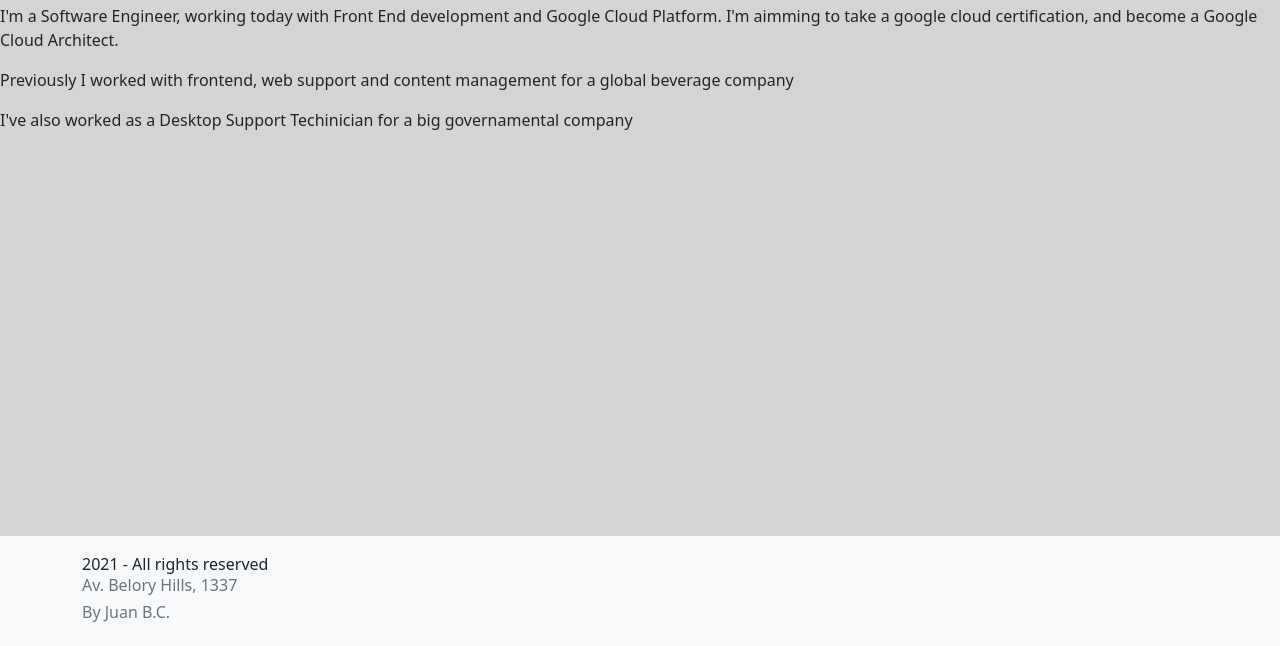
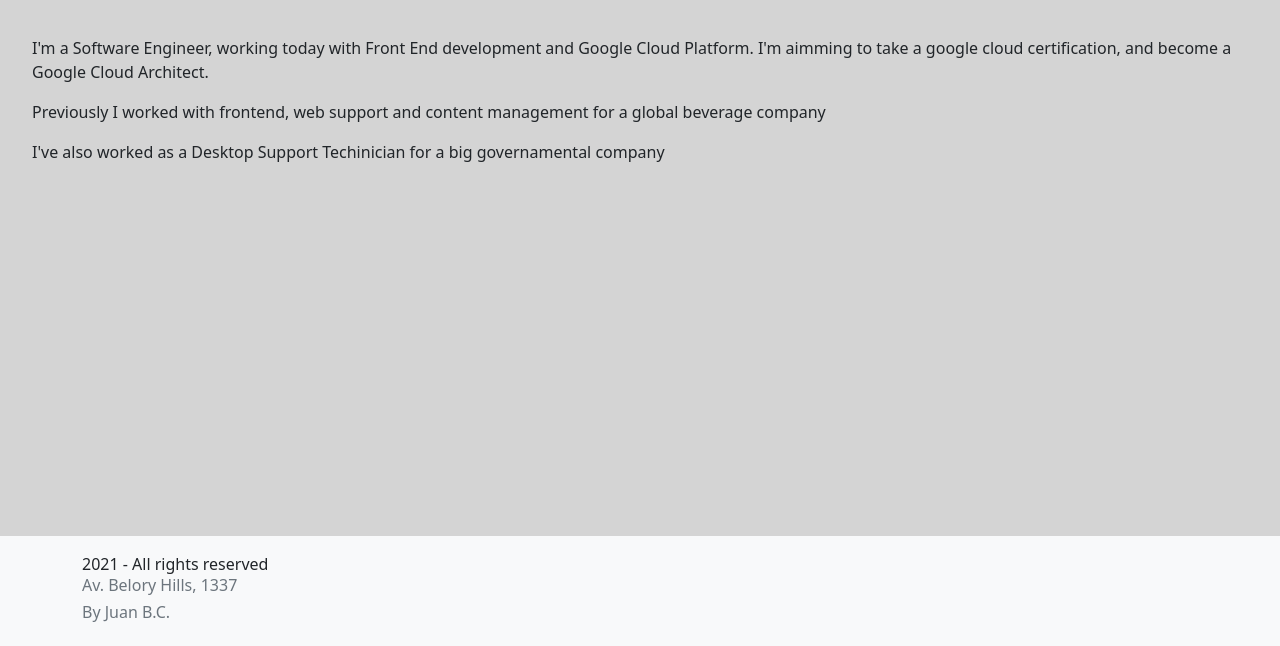
Before and after one commit to juanbc42/portfolio-website, a plain HTML site: page index.html in a window 1280 px wide. Shown: the part 154-800 px from the top of the page. Drawn offline with nearby package versions, Linux system fonts and the light colour scheme.

Commit message:
adding custom stylesheet

```diff
--- a/index.html
+++ b/index.html
@@ -13,7 +13,7 @@
       integrity="sha384-EVSTQN3/azprG1Anm3QDgpJLIm9Nao0Yz1ztcQTwFspd3yD65VohhpuuCOmLASjC"
       crossorigin="anonymous"
     />
-    <link rel="stylesheet" type="text/css" href="/public/css/base.css" />
+    <link rel="stylesheet" type="text/css" href="./public/css/base.css"/>
   </head>
 
   <nav class="nav navbar-dark bg-dark px-3 mb-3">
@@ -36,12 +36,14 @@
     <h1>JuanBC - Portfolio</h1>
     <h2>Esse é meu site de teste no GitHUb Pages</h2>
     <div class="main-section">
-      <article class="articles">
-        <p>I'm a Software Engineer, working today with Front End development and Google Cloud Platform. I'm aimming to take a google cloud certification, and become a Google Cloud Architect. </p>
-        <p>Previously I worked with frontend, web support and content management for a global beverage company</p>
-        <p>I've also worked as a Desktop Support Techinician for a big governamental company</p>
+      <article class="article-text">
+        <article>
+          <p>I'm a Software Engineer, working today with Front End development and Google Cloud Platform. I'm aimming to take a google cloud certification, and become a Google Cloud Architect. </p>
+          <p>Previously I worked with frontend, web support and content management for a global beverage company</p>
+          <p>I've also worked as a Desktop Support Techinician for a big governamental company</p>
+        </article>
       </article>
-      <article class="articles"></article>
+
     </div>
     <footer class="footer mt-auto py-3 bg-light">
       <div class="container">
--- /dev/null
+++ b/public/css/article.css
@@ -0,0 +1,3 @@
+article {
+padding: 2em;
+}
--- a/public/css/base.css
+++ b/public/css/base.css
@@ -31,4 +31,9 @@ form li + li {
   margin-top: 1em;
 }
 
+article.article-text {
+  padding: 2em;
+}
+
 @import "inputs.css";
+/*@import "article.css";*/
```
